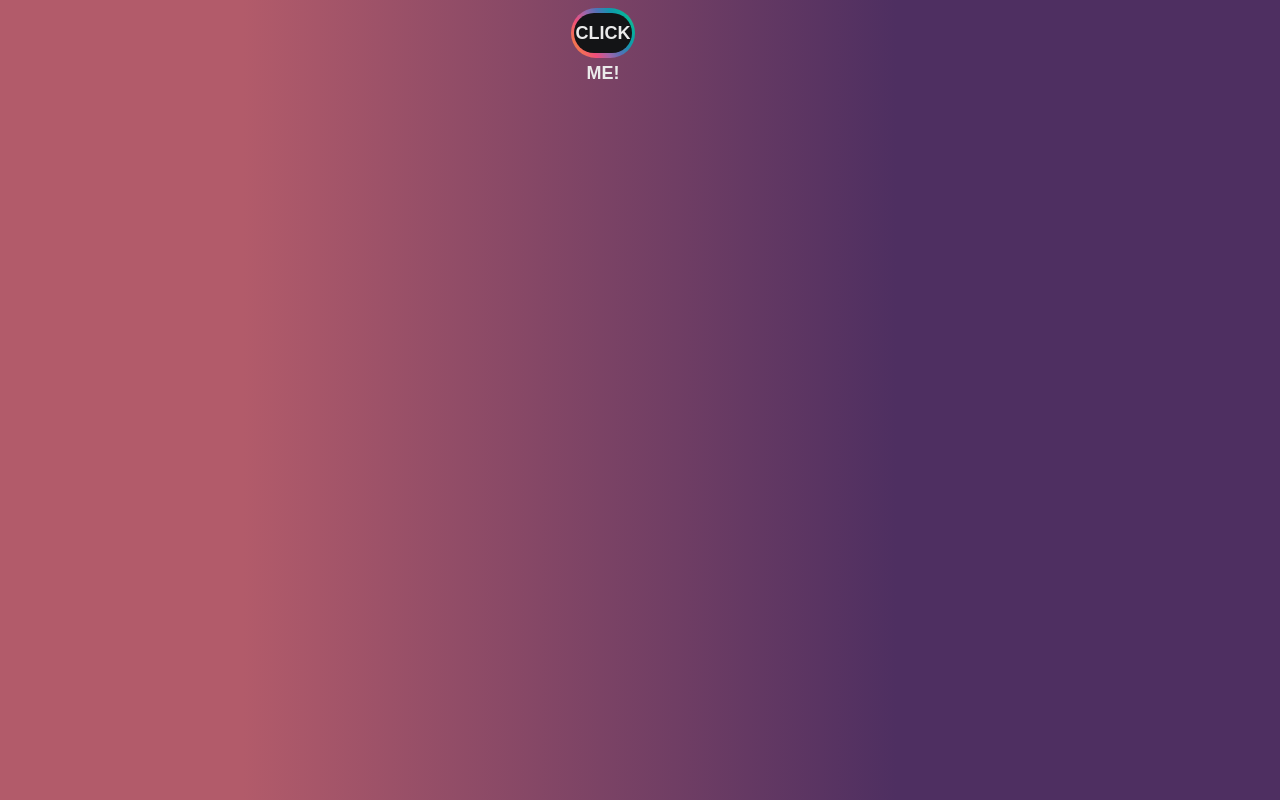
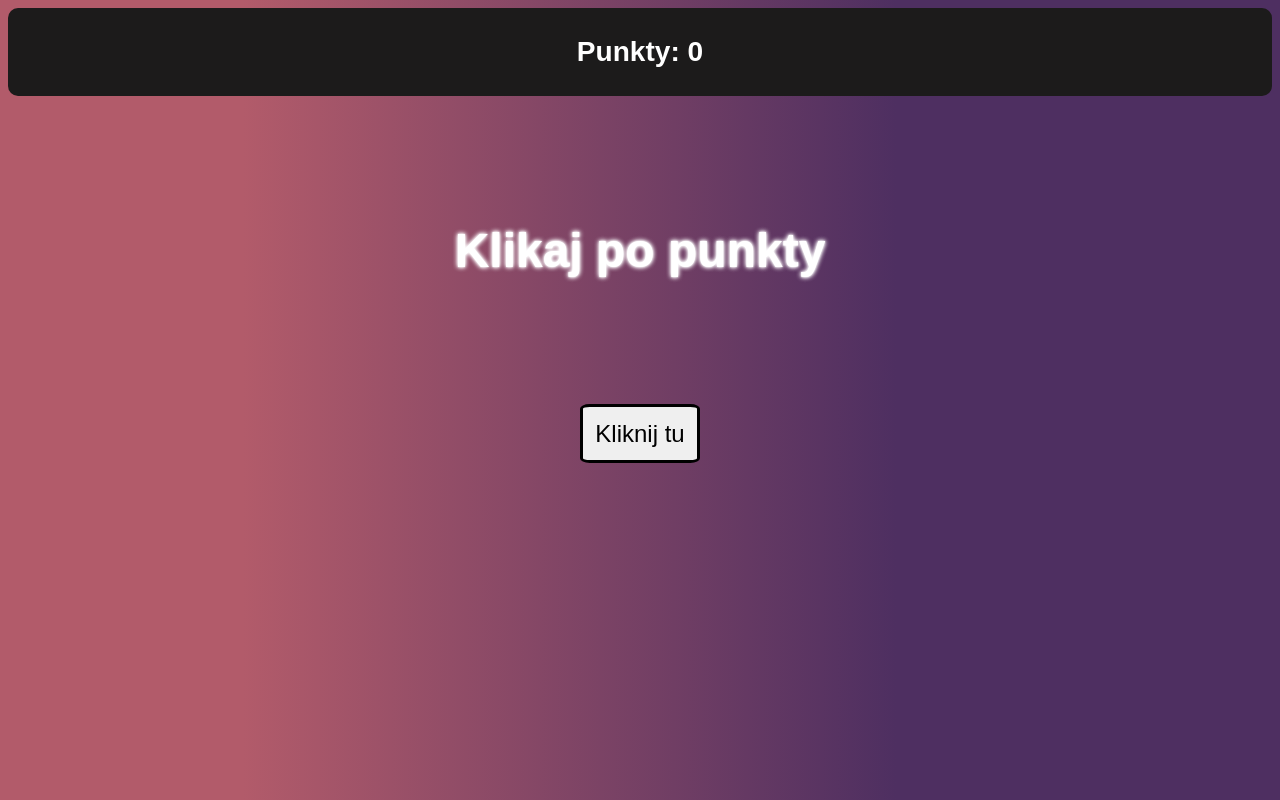
Before and after one commit to QadamosssQ/unreal-clicker, a plain HTML site: page game.html in a window 1280 px wide. Drawn offline with Linux system fonts and the light colour scheme.

Commit message:
Add game only click=+1

```diff
--- a/game.html
+++ b/game.html
@@ -6,10 +6,15 @@
     <link rel="stylesheet" href="src/css/game.css">
 </head>
 <body>
+<div class="counter_p">
+    <h3 class="counter" id="conter">Punkty: 0</h3>
+</div>
+<h2 class="title_game">Klikaj po punkty</h2>
 
-<div class="div-button">
-    <div id="testbutton"></div>
+
+<div class="mid-button">
+    <button type="button" class="button_style_1" id="buttonB" onclick="counting()" >Kliknij tu</button>
 </div>
-
+<script src="src/js/main.js"></script>
 </body>
 </html>
--- a/src/css/game.css
+++ b/src/css/game.css
@@ -3,79 +3,54 @@ body{
     background: rgb(178,91,106);
     background: linear-gradient(90deg, rgba(178,91,106,1) 19%, rgba(78,47,97,1) 70%);
 
+}
+
+.counter_p{
+  color: white;
+  display: flex;
+    justify-content: center;
+    font-size: 1.5rem;
+    background: #1c1b1b;
+    position: relative;
+    border-radius: 10px;
+    margin-bottom: 10%;
 
 }
 
-
-.div-button{
+.mid-button{
     display: flex;
     justify-content: center;
-    margin-left: 48%;
-    margin-right: 50%;
+    margin-top: 5%;
+    margin-bottom: 5%;
+    height: 10%;
+    width: 100%;
+    display: flex;
+    justify-content: center;
+}
 
-    width: 5%;
+.button_style_1{
+    color: black;
+    padding: 1%;
+    border: black solid 3px;
+    border-radius: 8%;
+    font-size: 1.5rem;
+}
 
-
+.title_game{
+    margin-top: 5%;
+    margin-bottom: 5%;
+    height: 10%;
+    width: 100%;
+    display: flex;
+    justify-content: center;
+    color: white;
+    font-size: 3rem;
+    margin-bottom: 10%;
+    text-shadow: 0 0 2px #fff, 0 0 5px #fff, 0 0 5px;
 
 
 }
 
-.clicker-button{
-    display: flex;
-    justify-content: center;
-
+.button_style_1:active{
+    transform: scale(95%);
 }
-
-
-
-#testbutton {
-    width: 150px;
-    height:50px;
-    border-radius:180px;
-    position:relative;
-    left:calc(50% - 75px);
-    top:calc(50% - 25px);
-    background: linear-gradient(60deg, #f79533, #f37055, #ef4e7b, #a166ab, #5073b8, #1098ad, #07b39b, #6fba82);
-    cursor:pointer;
-    line-height:12px;
-}
-
-#testbutton:before {
-    content:'';
-    z-index:1;
-    position:absolute;
-    display:block;
-    width:80%;
-    height:70%;
-    top:15%;
-    left:10%;
-    transition: 0.3s opacity ease-in-out;
-    filter:blur(15px);
-    opacity:0;
-    background: linear-gradient(60deg, #f79533, #f37055, #ef4e7b, #a166ab, #5073b8, #1098ad, #07b39b, #6fba82);
-}
-
-#testbutton:hover:before {
-    opacity:1;
-    transition: 0.3s opacity ease-in-out;
-    filter:blur(25px);
-    background: linear-gradient(60deg, #f79533, #f37055, #ef4e7b, #a166ab, #5073b8, #1098ad, #07b39b, #6fba82);
-}
-
-#testbutton:after {
-    content:'CLICK ME!';
-    text-align:center;
-    line-height:40px;
-    font-size:18px;
-    color:rgba(235,235,235,1);
-    font-weight:bold;
-    z-index:5;
-    position:absolute;
-    display:block;
-    border-radius:180px;
-    width:92%;
-    height:80%;
-    top:10%;
-    left:4%;
-    background-color:rgb(19, 20, 22);
-}
--- a/src/js/main.js
+++ b/src/js/main.js
@@ -6,3 +6,10 @@ function offGlove() {
    let off= document.getElementById("ha1");
        off.style.textShadow = "none";
 }
+
+let  counter = 0;
+
+function counting() {
+    counter++;
+    let count = document.getElementById("conter").innerHTML = "Punkty: "+ counter;
+}
```
